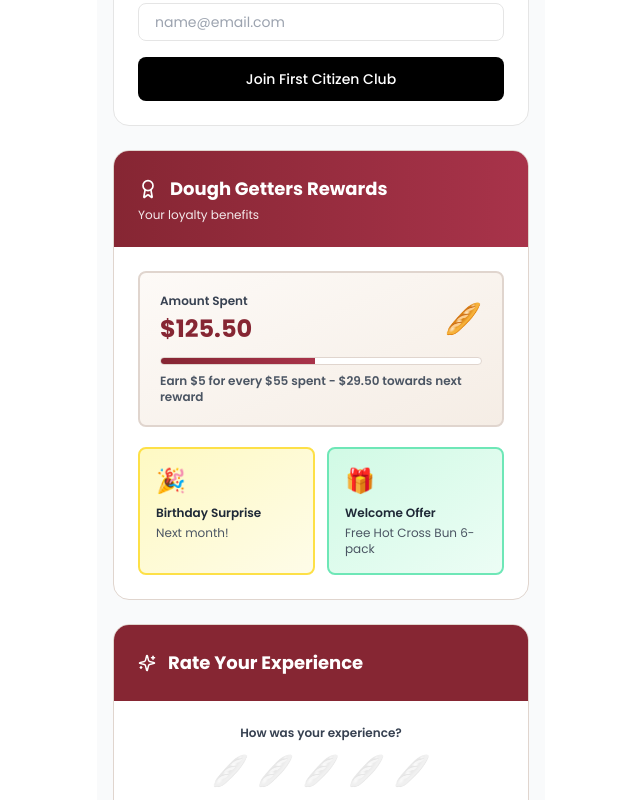
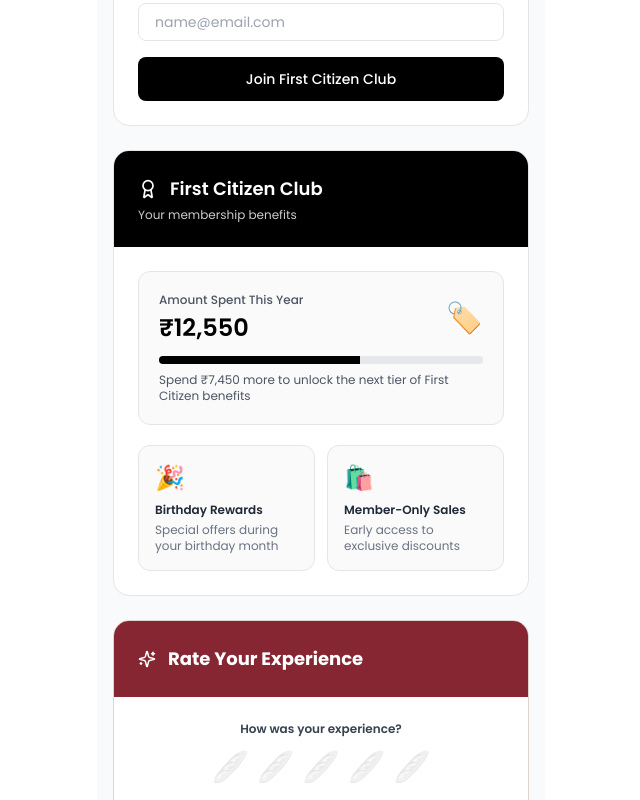
Before and after one commit to aadi310/Shoppers-Stop-Smart-Receipt-2, a Next.js app: page / in a window 1280 px wide. Shown: the part 1761-2561 px from the top of the page, without its empty margins (319-959 px from the left). Built offline with nearby package versions, Linux system fonts and the light colour scheme.

Commit message:
Update page.tsx

```diff
--- a/app/page.tsx
+++ b/app/page.tsx
@@ -710,10 +710,6 @@ export default function Home() {
     {/* Overlay Content */}
     <div className="absolute bottom-4 left-4">
 
-      <h3 className="text-white font-semibold text-lg drop-shadow">
-        {slides[currentSlideIndex].title}
-      </h3>
-
       <a
         href={slides[currentSlideIndex].link}
         target="_blank"
@@ -722,15 +718,11 @@ export default function Home() {
       >
         {slides[currentSlideIndex].buttonText}
       </a>
-
     </div>
-
   </div>
-
 
   {/* Navigation */}
   <div className="flex justify-between items-center p-4">
-
     <button
       onClick={() =>
         setCurrentSlideIndex((prev) =>
@@ -870,53 +862,70 @@ export default function Home() {
         </button>
 
       </>
-
     )}
-
+  </div>
 </div>
 
-</div>
-
-        {/* Dough Getters Loyalty Points Display */}
-        <div className="bg-white rounded-2xl overflow-hidden mb-6 border border-[#e0d5ce]">
-          <div className="bg-gradient-to-r from-[#862633] to-[#a8334a] text-white p-6">
+        {/* First Citizen Club Rewards Display */}
+<div className="bg-white rounded-2xl overflow-hidden mb-6 border border-[#e5e5e5]">
+  {/* Header */}
+  <div className="bg-black text-white p-6">
     <div className="flex items-center gap-3">
       <Award size={20} />
-              <h3 className="text-lg font-serif font-bold">Dough Getters Rewards</h3>
+      <h3 className="text-lg font-semibold">First Citizen Club</h3>
     </div>
-            <p className="text-xs opacity-90 font-sans mt-1">Your loyalty benefits</p>
+    <p className="text-xs opacity-80 mt-1">
+      Your membership benefits
+    </p>
   </div>
-
   <div className="p-6 space-y-5">
-            <div className="bg-gradient-to-br from-[#fdfaf7] to-[#f5ede5] rounded-lg p-5 border-2 border-[#e0d5ce]">
+    {/* Spend Progress */}
+    <div className="bg-[#fafafa] rounded-xl p-5 border border-[#e5e5e5]">
       <div className="flex justify-between items-center mb-3">
         <div>
-                  <p className="text-xs font-semibold text-gray-700 font-sans mb-1">Amount Spent</p>
-                  <p className="text-2xl font-serif font-bold text-[#862633]">$125.50</p>
+          <p className="text-xs font-medium text-gray-600 mb-1">
+            Amount Spent This Year
+          </p>
+          <p className="text-2xl font-semibold text-black">
+            ₹12,550
+          </p>
         </div>
-                <div className="text-3xl">🥖</div>
+        <div className="text-3xl">🏷️</div>
       </div>
-              <div className="bg-white h-2 rounded-full overflow-hidden border border-[#e0d5ce]">
-                <div className="bg-gradient-to-r from-[#862633] to-[#a8334a] h-full" style={{ width: '48%' }}></div>
+      {/* Progress Bar */}
+      <div className="bg-gray-200 h-2 rounded-full overflow-hidden">
+        <div
+          className="bg-black h-full"
+          style={{ width: "62%" }}
+        />
       </div>
-              <p className="text-xs text-gray-600 mt-2 font-sans font-semibold">Earn $5 for every $55 spent - $29.50 towards next reward</p>
+      <p className="text-xs text-gray-600 mt-2">
+        Spend ₹7,450 more to unlock the next tier of First Citizen benefits
+      </p>
     </div>
-
+    {/* Member Benefits */}
     <div className="grid grid-cols-2 gap-3">
-              <div className="bg-gradient-to-br from-yellow-100 to-yellow-50 rounded-lg p-4 border-2 border-yellow-300">
+      <div className="bg-[#fafafa] rounded-xl p-4 border border-[#e5e5e5]">
         <p className="text-2xl mb-2">🎉</p>
-                <p className="text-xs font-semibold text-gray-800 font-sans">Birthday Surprise</p>
-                <p className="text-xs text-gray-600 mt-1 font-sans">Next month!</p>
+        <p className="text-xs font-semibold text-gray-800">
+          Birthday Rewards
+        </p>
+        <p className="text-xs text-gray-500 mt-1">
+          Special offers during your birthday month
+        </p>
       </div>
-              <div className="bg-gradient-to-br from-emerald-100 to-emerald-50 rounded-lg p-4 border-2 border-emerald-300">
-                <p className="text-2xl mb-2">🎁</p>
-                <p className="text-xs font-semibold text-gray-800 font-sans">Welcome Offer</p>
-                <p className="text-xs text-gray-600 mt-1 font-sans">Free Hot Cross Bun 6-pack</p>
+      <div className="bg-[#fafafa] rounded-xl p-4 border border-[#e5e5e5]">
+        <p className="text-2xl mb-2">🛍️</p>
+        <p className="text-xs font-semibold text-gray-800">
+          Member-Only Sales
+        </p>
+        <p className="text-xs text-gray-500 mt-1">
+          Early access to exclusive discounts
+        </p>
       </div>
     </div>
   </div>
 </div>
-
         {/* Rate Your Experience Section */}
         <div className="bg-white rounded-2xl overflow-hidden mb-6 border border-[#e0d5ce]">
           <div className="bg-[#862633] text-white p-6">
```
Lines whose indentation alone changed are shown as unchanged.
